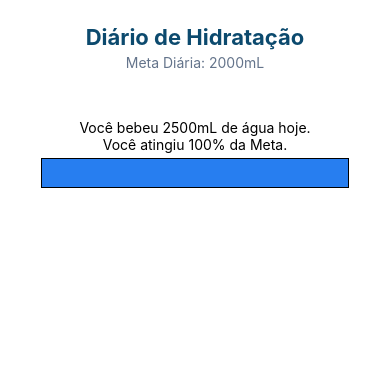
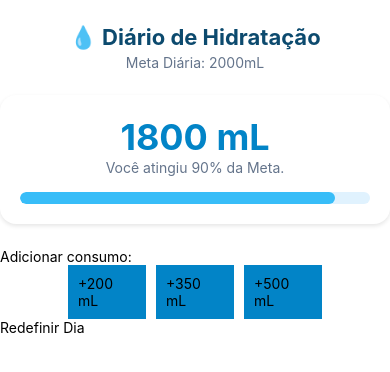
Before and after one commit to Gustavo-Pereira20/diario-hidratacao, a React Native app: screen / in a window 390 px wide. Shown: the top 372 px of the page. Built offline with nearby package versions, Linux system fonts and the light colour scheme.

Commit message:
MOD: Componente ActionButtons

```diff
--- a/App.jsx
+++ b/App.jsx
@@ -2,6 +2,7 @@ import { StyleSheet, Text, View, StatusBar} from 'react-native';
 import { SafeAreaProvider, SafeAreaView } from 'react-native-safe-area-context';
 import Header from './src/Components/Header/Header';
 import WaterProgress from './src/Components/WaterProgress/WaterProgress';
+import ActionButtons from './src/Components/ActionButtons/ActionButtons';
 
 export default function App() {
 
@@ -12,7 +13,8 @@ export default function App() {
         <StatusBar />
         <View>
           <Header meta = {2000} />
-          <WaterProgress consumido = {2500} meta = {2000}/>
+          <WaterProgress consumido = {1800} meta = {2000}/>
+          <ActionButtons />
         </View>
 
       </SafeAreaView>
--- /dev/null
+++ b/src/Components/ActionButtons/ActionButtons.jsx
@@ -0,0 +1,39 @@
+import { StyleSheet, Text, View, Pressable} from 'react-native';
+import { COLORS } from '../../Constants/colors';
+
+export default function ActionButtons({acrescimoAgua}) {
+
+    return(
+        <View>
+            <Text>Adicionar consumo:</Text>
+            <View style = {styles.container}>
+                <Pressable style = {styles.btn}>
+                    <Text>+200 mL</Text>
+                </Pressable>
+                <Pressable style = {styles.btn}>
+                    <Text>+350 mL</Text>
+                </Pressable>
+                <Pressable style = {styles.btn}>
+                    <Text>+500 mL</Text>
+                </Pressable>
+            </View>
+            <Pressable>
+                <Text>Redefinir Dia</Text>
+            </Pressable>
+        </View>
+    );
+}
+
+const styles = StyleSheet.create({
+    container: {
+        flexDirection: 'row',
+        gap: 10,
+        justifyContent: 'center'
+    },
+    btn: {
+        width: '20%',
+        backgroundColor: COLORS.primary,
+        padding: 10
+    }
+
+})
--- a/src/Components/Header/Header.jsx
+++ b/src/Components/Header/Header.jsx
@@ -5,7 +5,7 @@ export default function Header( {meta} ) {
     return(
         <View style = {styles.container}>
             <Text style = {styles.title}>
-                Diário de Hidratação
+                💧 Diário de Hidratação
             </Text>
             <Text style = {styles.subtitle}>
                 Meta Diária: {meta}mL
--- a/src/Components/WaterProgress/WaterProgress.jsx
+++ b/src/Components/WaterProgress/WaterProgress.jsx
@@ -8,15 +8,15 @@ export default function WaterProgress({consumido, meta}) {
     }
 
     return(
-        <View style = {styles.container}>
-            <Text>
-                Você bebeu {consumido}mL de água hoje.
+        <View style = {styles.card}>
+            <Text style = {styles.consumedText}>
+                {consumido} mL
             </Text>
-            <Text>
+            <Text style = {styles.percentageText}>
                 {consumido >= meta ? 'Você atingiu 100% da Meta.' : `Você atingiu ${porcentagem()} da Meta.`}
             </Text>
-            <View style = {styles.barraExterna}>
-                <View style = {[styles.barraInterna, {width: porcentagem()}]} />
+            <View style = {styles.progressBarBackground}>
+                <View style = {[styles.progressBarFill, {width: porcentagem()}]} />
             </View>
         </View>
     );
@@ -25,24 +25,39 @@ export default function WaterProgress({consumido, meta}) {
 
 
 const styles = StyleSheet.create({
-    container: {
+   card: {
+    backgroundColor: COLORS.cardBG,
+    borderRadius: 16,
+    padding: 20,
+    width: '100%',
     alignItems: 'center',
-        margin: 24,
+    marginBottom: 24,
+    elevation: 3,
+    shadowColor: '#000',
+    shadowOffset: { width: 0, height: 2 },
+    shadowOpacity: 0.1,
+    shadowRadius: 4,
   },
-    text: {
-        fontSize: 22,
+  consumedText: {
+    fontSize: 36,
     fontWeight: 'bold',
-        color: COLORS.textMain
+    color: COLORS.primary,
   },
-    barraExterna: {
-        borderWidth: 1,
-        width: '90%',
-        height: 30,
-        marginTop: 5
+  percentageText: {
+    fontSize: 14,
+    color: COLORS.textMuted,
+    marginBottom: 16,
   },
-    barraInterna: {
-        backgroundColor: '#277ef0',
+  progressBarBackground: {
+    width: '100%',
+    height: 12,
+    backgroundColor: '#E0F2FE',
+    borderRadius: 6,
+    overflow: 'hidden',
+  },
+  progressBarFill: {
     height: '100%',
-        maxWidth: '100%'
+    backgroundColor: COLORS.secondary,
+    borderRadius: 6,
   },
 })
```
Lines whose indentation alone changed are shown as unchanged.
